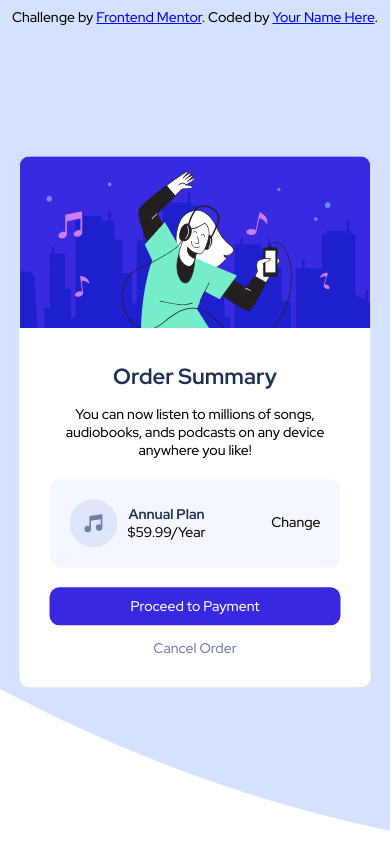
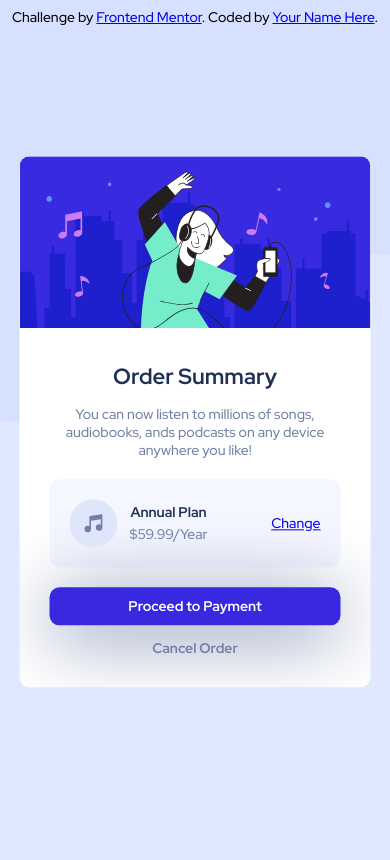
Before and after one commit to jakegodsall/fm-order-summary-component, a plain HTML site: page index.html in a window 390 px wide. Drawn offline with Linux system fonts and the light colour scheme.

Commit message:
completed mobile layout for component

```diff
--- a/index.html
+++ b/index.html
@@ -16,7 +16,8 @@
     <!-- Fonts -->
     <link rel="preconnect" href="https://fonts.googleapis.com">
     <link rel="preconnect" href="https://fonts.gstatic.com" crossorigin>
-  <link href="https://fonts.googleapis.com/css2?family=Red+Hat+Display:wght@500;700;900&display=swap" rel="stylesheet">
+    <link href="https://fonts.googleapis.com/css2?family=Red+Hat+Display:wght@500;700;900&display=swap"
+      rel="stylesheet">
 
   </head>
 
@@ -30,8 +31,9 @@
 
         <h1>Order Summary</h1>
 
-      You can now listen to millions of songs, audiobooks, ands podcasts on any
-      device anywhere you like!
+        <p>You can now listen to millions of songs, audiobooks, ands podcasts on any
+          device anywhere you like!</p>
+
 
         <div class="choice">
           <div class="choice-lhs">
@@ -42,7 +44,7 @@
             </div>
 
           </div>
-        <p class="choice-rhs">Change</p>
+          <p class="choice-rhs"><a href="#">Change</a></p>
 
         </div>
 
@@ -51,13 +53,10 @@
         </div>
 
 
-      <p class="cancel">Cancel Order</p>
+        <p><span class="cancel">Cancel Order</span></p>
       </div>
 
     </div>
-
-
-
 
     <div class="attribution">
       Challenge by <a href="https://www.frontendmentor.io?ref=challenge" target="_blank">Frontend Mentor</a>.
--- a/stylesheet.css
+++ b/stylesheet.css
@@ -2,9 +2,12 @@ body {
     font-family: 'Red Hat Display', sans-serif;
     font-size: 14px;
     text-align: center;
-    background-image: url(images/pattern-background-desktop.svg);
-    background-size: cover;
+    background-image: url(images/pattern-background-mobile.svg);
+    background-repeat: no-repeat;
+    background-position: top;
+    background-size: 100% 50vh;
     min-height: 100vh;
+    background-color: hsl(225, 100%, 94%);
 }
 
 .container {
@@ -21,7 +24,7 @@ body {
 
 #hero {
     max-width: 100%;
-
+    border: none;
 }
 
 h1 {
@@ -29,14 +32,13 @@ h1 {
     color: hsl(223, 47%, 23%);
 }
 
-h2 {
-    font-size: 14px;
-    color: hsl(223, 47%, 23%);
-    margin: 0;
+.text-content {
+    margin: 30px;
+    border: none;
 }
 
-.text-content {
-    margin: 30px;
+.text-content p {
+    color: hsl(224, 23%, 55%);
 }
 
 .choice {
@@ -46,6 +48,7 @@ h2 {
     padding: 20px;
     display: flex;
     justify-content: space-between;
+    align-items: center;
 }
 
 .choice-lhs {
@@ -66,8 +69,14 @@ h2 {
     margin-left: 10px;
 }
 
+.plan-container h2 {
+    font-size: 14px;
+    color: hsl(223, 47%, 23%);
+    margin: 2px;
+}
+
 .plan-container p {
-    margin: 0;
+    margin: 2px;
 }
 
 .choice-rhs {
@@ -76,12 +85,25 @@ h2 {
 
 .payment-btn {
     color: white;
+    font-weight: bold;
     background-color: hsl(245, 75%, 52%);
     border-radius: 10px;
     padding: 10px 0 10px 0;
+    box-shadow: 0 10px 75px hsl(224, 23%, 55%);
+    transition: border-color 0.5s;
+    cursor: pointer;
+
+}
+
+.payment-btn:hover {
+    transform: translateY(-0.25em);
+    background-color: hsla(245, 75%, 52%, 0.342);
 }
 
 
 .cancel {
     color: hsl(224, 23%, 55%);
+    font-weight: bold;
+    cursor: pointer;
+
 }
```
Lines whose indentation alone changed are shown as unchanged.
